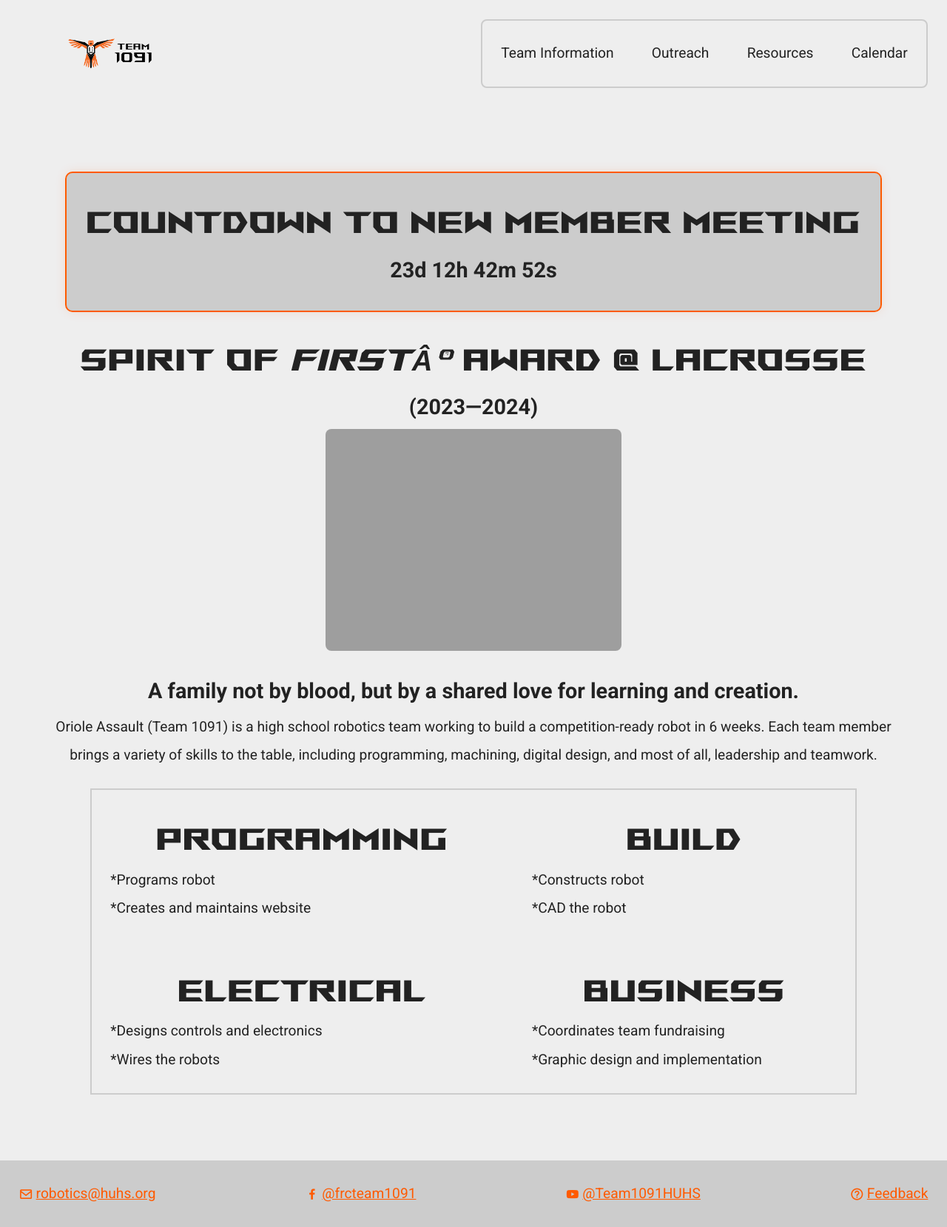
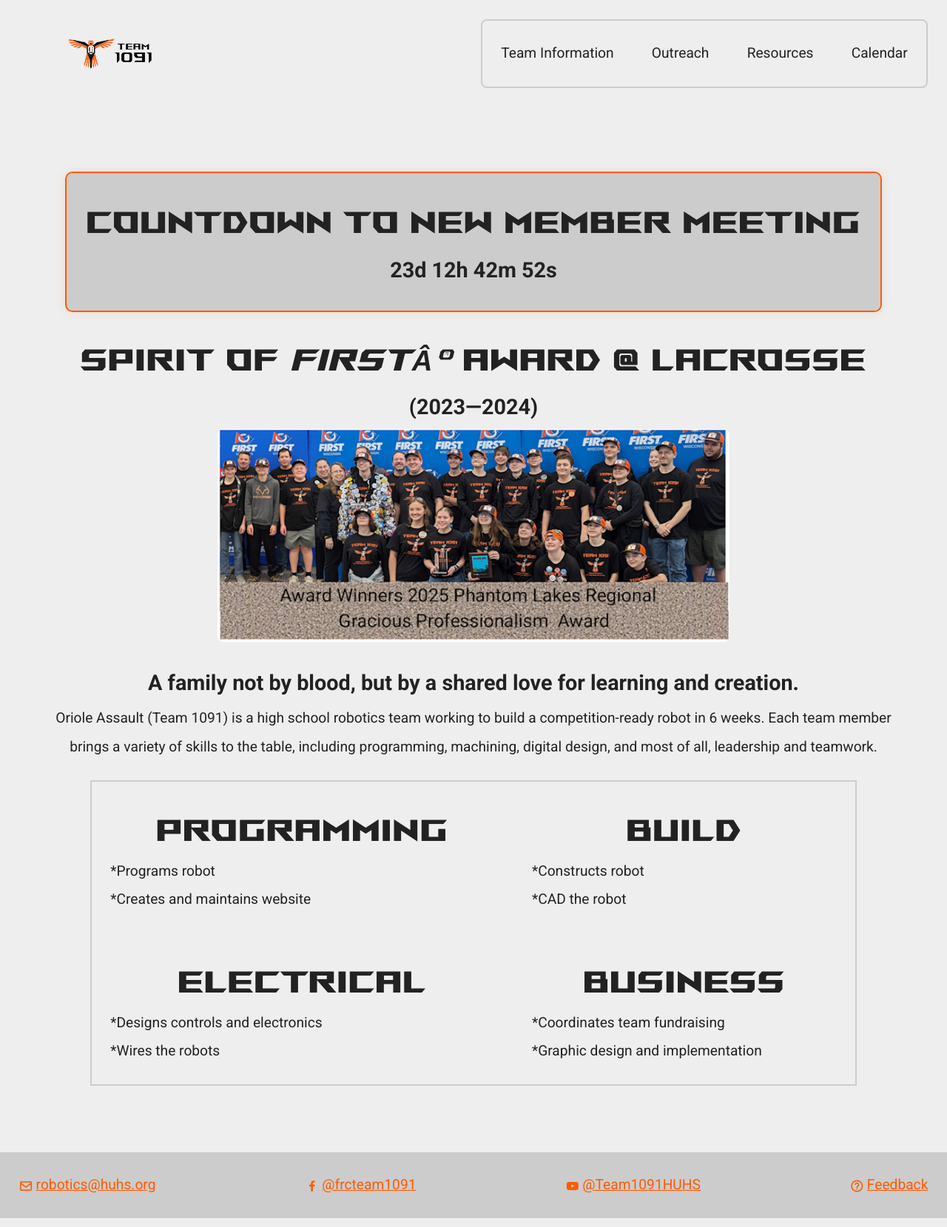
Before and after one commit to Team1091/team1091.github.io, a Jekyll site: the page built from index.html, in a window 1280 px wide. Shown: the whole page at 74% size. Built offline with Jekyll 4.4.1, drawn with Linux system fonts in a browser that asks for light colours.

Commit message:
Update index.html

```diff
--- a/index.html
+++ b/index.html
@@ -29,8 +29,8 @@
 <div class="main-image">
     <h1>Spirit of <em>FIRST®</em> Award @ LaCrosse</h1>
     <h2>(2023&mdash;2024)</h2>
-    <img src="https://www.team1091.com/images/spiritAward2023-2024.jpg"
-         alt="The team winning the 2024 Spirit Award at Seven Rivers"
+    <img src="https://www.team1091.com/images/2025-03-29 Gracious Prof Award pic full 3x5.png"
+         alt="The team winning the 2025 Gracious Professional Award at Phantom Lake"
          title="Our team after winning the 2024 Spirit Award at seven rivers">
 </div>
 <h2>
```
